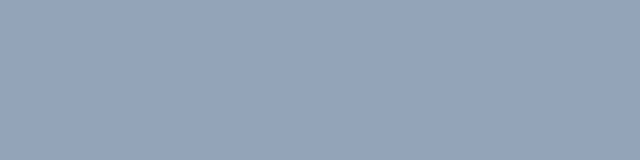
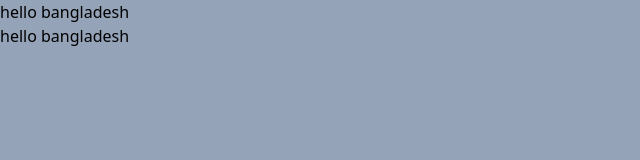
Before and after one commit to Atahar-Hossain/ecommerce-tailwind, a website: page src/index.html in a window 1280 px wide. Shown: the whole page, without its empty margins (0-640 px from the left). Drawn offline with Linux system fonts and the light colour scheme.

Commit message:
new html added

```diff
--- a/src/index.html
+++ b/src/index.html
@@ -5,5 +5,8 @@
 		<meta name="viewport" content="width=device-width, initial-scale=1.0" />
 		<link href="/dist/output.css" rel="stylesheet" />
 	</head>
-	<body class="bg-slate-400"></body>
+	<body class="bg-slate-400">
+		<h1 class="">hello bangladesh</h1>
+		<h1 class="">hello bangladesh</h1>
+	</body>
 </html>
```
